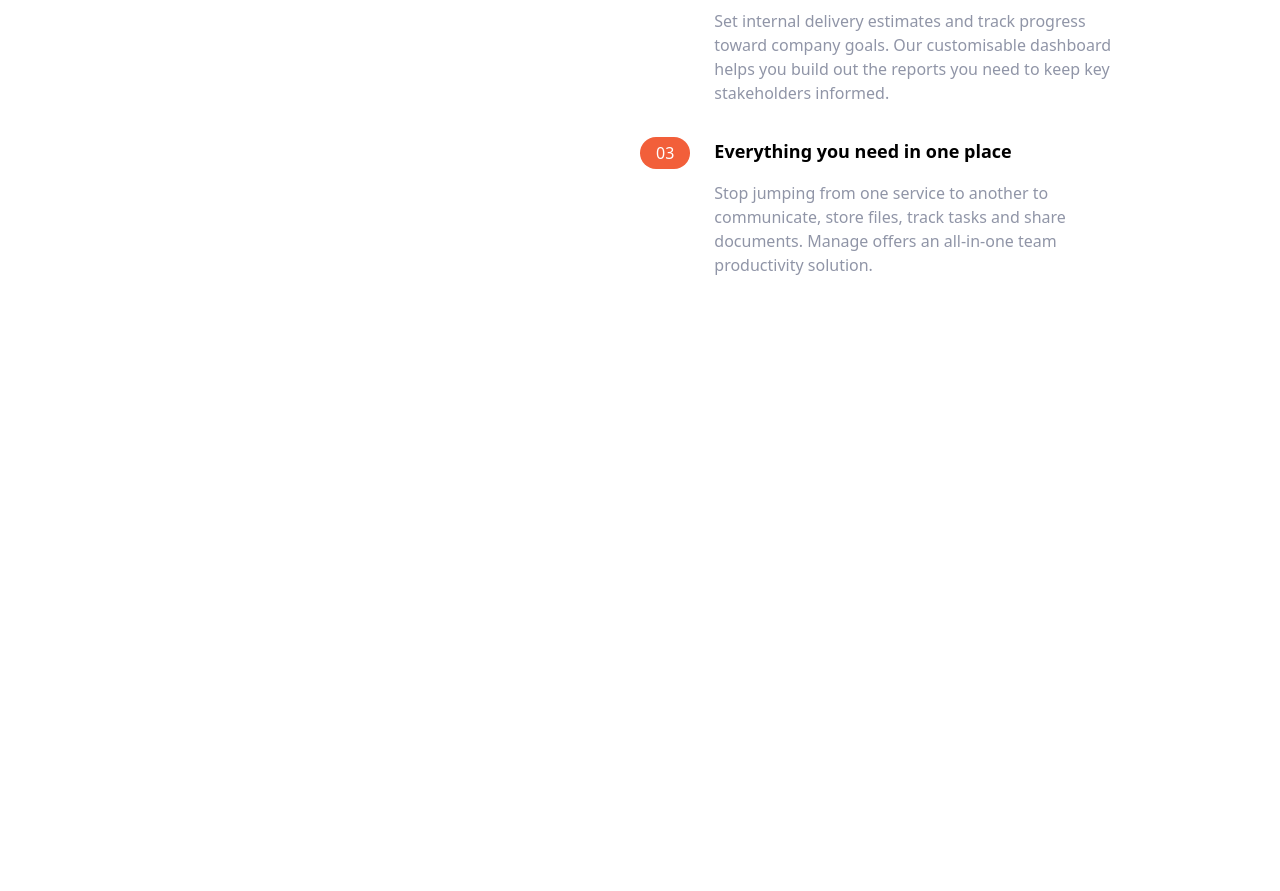
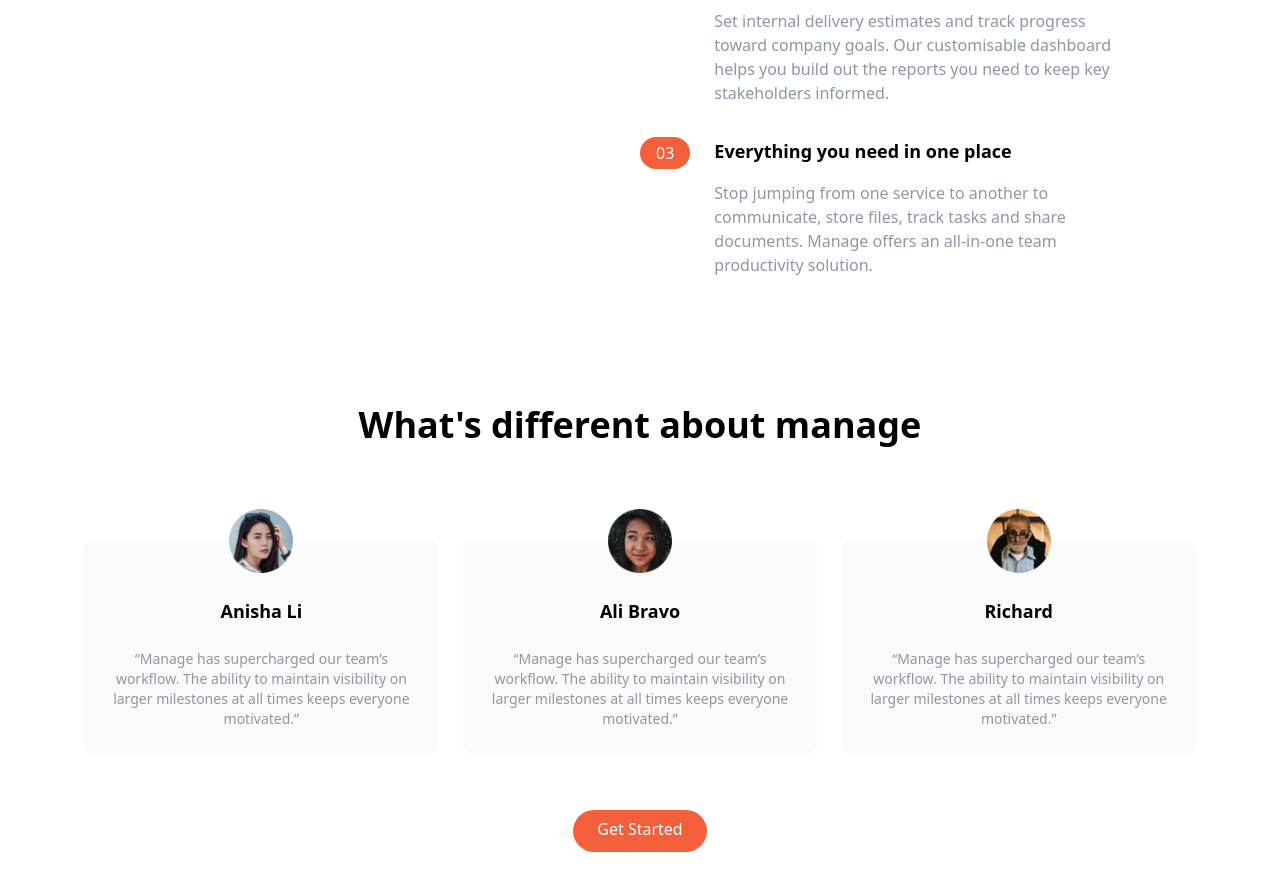
Before and after one commit to jamese986/Tailwind, a website: page index.html in a window 1280 px wide. Shown: the part 863-1754 px from the top of the page. Before the commit the page ends 1140 px from the top, so only its background shows below. Drawn offline with Linux system fonts and the light colour scheme.

Commit message:
Add Testimonial section

```diff
--- a/index.html
+++ b/index.html
@@ -156,6 +156,56 @@
             </div>
         </div>
     </section>
+
+    <!-- Testimonials  -->
+    <section id="testimonials">
+        <!-- Container to heading testimonails block -->
+        <div class="max-w-6xl px-5 mx-auto mt-32 text-center">
+            <!-- Heading -->
+            <h2 class="text-4xl font-bold text-center">
+                What's different about manage
+            </h2>
+            <!-- Testimonial block -->
+            <div class="flex flex-col mt-24 md:flex-row md:space-x-6">
+                <!-- Testimonial 1 -->
+                <div class="flex flex-col items-center p-6 space-y-6 rounded-lg bg-veryLightGray md:w-1/3">
+                    <img src="img/avatar-anisha.png" class="w-16 -mt-14">
+                    <h5 class="text-lg font-bold">Anisha Li</h5>
+                    <p class="text-sm text-darkGrayishBlue">
+                        “Manage has supercharged our team’s workflow. The ability to
+                        maintain visibility on larger milestones at all times keeps
+                        everyone motivated.”
+                    </p>
+                </div>
+                <!-- Testimonial 2 -->
+                <div class="hidden flex-col items-center p-6 space-y-6 rounded-lg bg-veryLightGray md:flex md:w-1/3">
+                    <img src="img/avatar-ali.png" class="w-16 -mt-14">
+                    <h5 class="text-lg font-bold">Ali Bravo</h5>
+                    <p class="text-sm text-darkGrayishBlue">
+                        “Manage has supercharged our team’s workflow. The ability to
+                        maintain visibility on larger milestones at all times keeps
+                        everyone motivated.”
+                    </p>
+                </div>
+                <!-- Testimonial 3 -->
+                <div class="hidden flex-col items-center p-6 space-y-6 rounded-lg bg-veryLightGray md:flex md:w-1/3">
+                    <img src="img/avatar-richard.png" class="w-16 -mt-14">
+                    <h5 class="text-lg font-bold">Richard</h5>
+                    <p class="text-sm text-darkGrayishBlue">
+                        “Manage has supercharged our team’s workflow. The ability to
+                        maintain visibility on larger milestones at all times keeps
+                        everyone motivated.”
+                    </p>
+                </div>
+            </div>
+            <!-- Button  -->
+            <div class="my-16">
+                <a href="#"
+                    class="p-3 px-6 pt-2 text-white bg-brightRed rounded-full baseline hover:bg-brightRedLight">Get
+                    Started</a>
+            </div>
+        </div>
+    </section>
 </body>
 
 </html>
```
Also changed, not shown: css/main.css.
